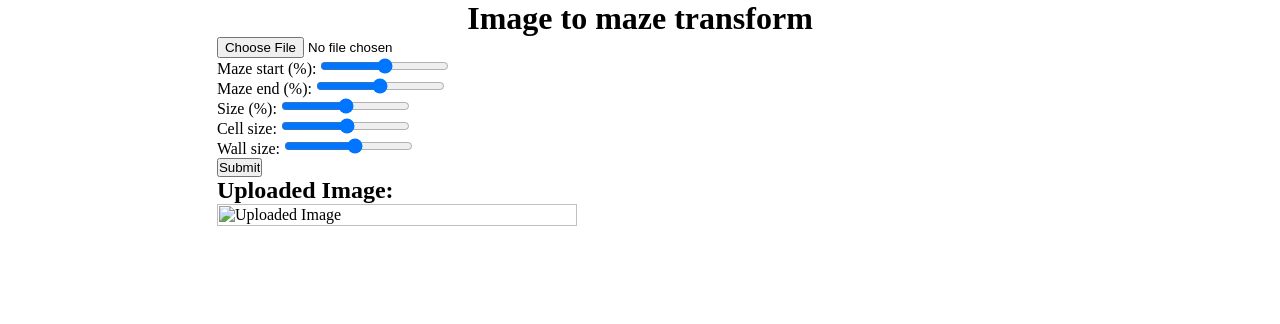
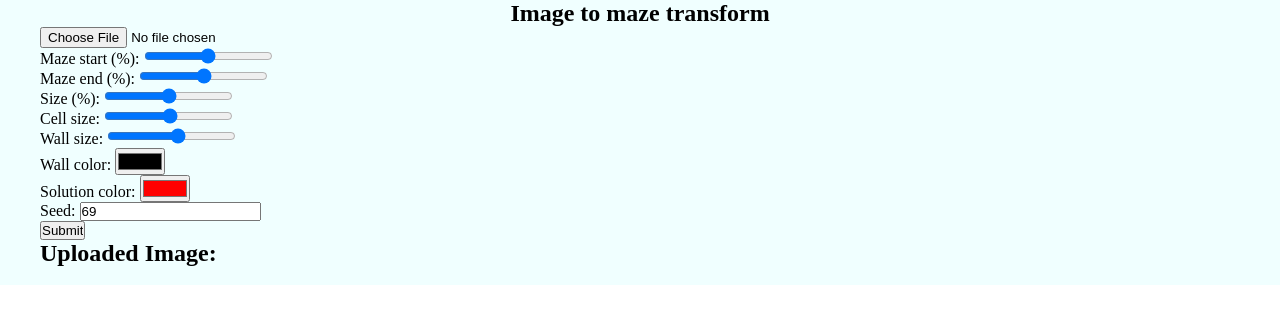
Before and after one commit to zn1k4l3o/mazeGenerator, a Flask app: page / in a window 1280 px wide. Shown: the top 324 px of the page. Run offline with Flask 3, Linux system fonts and the light colour scheme; style sheets or scripts are compiled from the project's sources.

Commit message:
feat: better css and download

```diff
--- a/main.py
+++ b/main.py
@@ -6,140 +6,175 @@ from matrixTools.mazesolve import solveBFS
 from flask import Flask, request, render_template, jsonify, send_file, Response
 from io import BytesIO
 import numpy as np
+import time
+from svg import SVG
+from copy import deepcopy
 
 app = Flask(__name__)
 
-app.config['REMEMBERED_IMAGE'] = None
-app.config['REMEMBERED_IMAGE']
-app.config['REMEMBERED_MAZE'] = None
-app.config['REMEMBERED_START_PERCENT'] = None
-app.config['REMEMBERED_END_PERCENT'] = None
-app.config['REMEMBERED_WALL_POSITIONS'] = None
-app.config['REMEMBERED_SIZE_PERCENTAGE'] = None
-app.config['REMEMBERED_SEED'] = None
-app.config['REMEMBERED_MAZE_SOLUTION'] = None
-app.config['REMEMBERED_CELL_SIZE'] = None
-app.config['REMEMBERED_WALL_SIZE'] = None
-app.config['REMEMBERED_SEED'] = None
+app.config["REMEMBERED_IMAGE"] = None
+app.config["REMEMBERED_IMAGE_MATRIX"] = None
+app.config["REMEMBERED_MAZE_MATRIX"] = None
+app.config["REMEMBERED_MAZE"] = None
+app.config["REMEMBERED_START_PERCENT"] = None
+app.config["REMEMBERED_END_PERCENT"] = None
+app.config["REMEMBERED_WALL_POSITIONS"] = None
+app.config["REMEMBERED_SIZE_PERCENTAGE"] = None
+app.config["REMEMBERED_SEED"] = None
+app.config["REMEMBERED_MAZE_SOLUTION"] = None
+app.config["REMEMBERED_CELL_SIZE"] = None
+app.config["REMEMBERED_WALL_SIZE"] = None
+app.config["REMEMBERED_SEED"] = None
+app.config["REMEMBERED_WALL_COLOR"] = None
+app.config["REMEMBERED_SOLUTION_COLOR"] = None
+app.config["REMEMBERED_SVG_MAZE"] = None
+app.config["REMEMBERED_SVG_SOLUTION"] = None
+
 
 def printMaze(maze):
     for i in range(len(maze)):
         line = maze[i]
-        out = ''
+        out = ""
         for ti in range(len(line)):
             tile = maze[i, ti]
-            if (tile == 69):
+            if tile == 69:
                 out += "X"
-            elif (tile == 255):
+            elif tile == 255:
                 out += "."
-            elif (tile == 3):
-                out += '#'
+            elif tile == 3:
+                out += "#"
             else:
-                out += ' '
-        print(out)
-
-def main():
-    '''
-    img = Image.open('mazeGenerator/test_images/12.jpg')
-    imageMatrix, mazeMatrix = getShapeFromImage(img, 0.07)
-    addYX = [0,0]
-    if (imageMatrix.shape[0] % 2 == 0):
-        addYX[0] = 1
-    if (imageMatrix.shape[1] % 2 == 0):
-        addYX[1] = 1
-    dfsStart = (imageMatrix.shape[0] + addYX[0], imageMatrix.shape[1] + addYX[1])
-    maze = createMaze(mazeMatrix, dfsStart, seed=69)
-    #ne intuitivno
-    #dva slidera za start i end - 0-100%, 0-360
-    walls = getBorderWalls(maze)
-    startValue = 0
-    endValue = int(len(walls)/2)
-    maze[walls[startValue]] = 255
-    maze[walls[endValue]] = 255
-
-    mazeSolution = solveBFS(maze, walls[startValue], walls[endValue])
-
-    for i in range(len(mazeSolution)):
-        line = mazeSolution[i]
-        out = ''
-        for ti in range(len(line)):
-            tile = mazeSolution[i, ti]
-            if (tile == 69):
-                out += "X"
-            elif (tile == 255):
-                out += "."
-            elif (tile == 3):
-                out += '#'
-            else:
-                out += ' '
+                out += " "
         print(out)
 
 
-    svgMaze = mazeToSVG(mazeSolution, 20, 3, "#ef22ee", "#009999", showSolution=True)
-    with open("result.svg", "w") as f:
-        f.write(svgMaze.as_str())
-    print(maze.shape)
-    '''
-
-def mazeGenerator(image = None,
-                sizePercentage = None,
-                dfsOrigin = None,
-                startWallPercent = None,
-                endWallPercent = None,
-                cellWidth:int = None,
-                wallWidth:int = None,
-                wallColor ="#ef22ee",
-                solutionColor="#009999",
-                showSolution=False,
-                seed=None):
+def mazeGenerator(
+    image=None,
+    sizePercentage=None,
+    dfsOrigin=None,
+    startWallPercent=None,
+    endWallPercent=None,
+    cellWidth: int = None,
+    wallWidth: int = None,
+    wallColor=None,
+    solutionColor=None,
+    showSolution=False,
+    seed=None,
+):
     img, sizePrct = image, sizePercentage
-    if (image == None):
+    if image == None:
         img = app.config["REMEMBERED_IMAGE"]
-    if (sizePercentage == None):
-        sizePrct = app.config['REMEMBERED_SIZE_PERCENTAGE']
+    if sizePercentage == None:
+        sizePrct = app.config["REMEMBERED_SIZE_PERCENTAGE"]
     cellSize, wallSize = cellWidth, wallWidth
-    if (cellSize == None):
-        cellSize = app.config['REMEMBERED_CELL_SIZE']
-    if (wallSize == None):
-        wallSize = app.config['REMEMBERED_WALL_SIZE']
+    if cellSize == None:
+        cellSize = app.config["REMEMBERED_CELL_SIZE"]
+    if wallSize == None:
+        wallSize = app.config["REMEMBERED_WALL_SIZE"]
     endWallPercentValue, startWallPercentValue = endWallPercent, startWallPercent
-    if (endWallPercentValue == None):
-        endWallPercentValue = app.config['REMEMBERED_END_PERCENT']
-    if (startWallPercentValue == None):
-        startWallPercentValue = app.config['REMEMBERED_START_PERCENT']
-    imageMatrix, mazeMatrix = getShapeFromImage(img, sizePrct)
-    addYX = [0,0]
-    if (imageMatrix.shape[0] % 2 == 0):
+    if endWallPercentValue == None:
+        endWallPercentValue = app.config["REMEMBERED_END_PERCENT"]
+    if startWallPercentValue == None:
+        startWallPercentValue = app.config["REMEMBERED_START_PERCENT"]
+    newWallColor, newSolutionColor = wallColor, solutionColor
+    if wallColor == None:
+        newWallColor = app.config["REMEMBERED_WALL_COLOR"]
+    if solutionColor == None:
+        newSolutionColor = app.config["REMEMBERED_SOLUTION_COLOR"]
+    imageMatrix, mazeMatrix = None, None
+    if image == None and sizePercentage == None:
+        imageMatrix = np.array(app.config["REMEMBERED_IMAGE_MATRIX"])
+        mazeMatrix = np.array(app.config["REMEMBERED_MAZE_MATRIX"])
+    else:
+        print("problem 1")
+        imageMatrix, mazeMatrix = getShapeFromImage(img, sizePrct)
+        app.config["REMEMBERED_IMAGE_MATRIX"] = np.array(imageMatrix)
+        app.config["REMEMBERED_MAZE_MATRIX"] = np.array(mazeMatrix)
+    addYX = [0, 0]
+    if imageMatrix.shape[0] % 2 == 0:
         addYX[0] = 1
-    if (imageMatrix.shape[1] % 2 == 0):
+    if imageMatrix.shape[1] % 2 == 0:
         addYX[1] = 1
     dfsStart = (imageMatrix.shape[0] + addYX[0], imageMatrix.shape[1] + addYX[1])
     mazeSeed = seed
-    if (mazeSeed == None):
-        mazeSeed = app.config['REMEMBERED_SEED']
+    if mazeSeed == None:
+        mazeSeed = app.config["REMEMBERED_SEED"]
     maze = None
     walls = None
-    if (image == None and sizePercentage == None and seed == None):
-        maze = np.array(app.config['REMEMBERED_MAZE'])
-        walls = list(app.config['REMEMBERED_WALL_POSITIONS'])
+    if image == None and sizePercentage == None and seed == None:
+        maze = np.array(app.config["REMEMBERED_MAZE"])
+        walls = list(app.config["REMEMBERED_WALL_POSITIONS"])
     else:
+        print("problem 2")
         maze = createMaze(mazeMatrix, dfsStart, mazeSeed)
-        app.config['REMEMBERED_MAZE'] = np.array(maze)
+        app.config["REMEMBERED_MAZE"] = np.array(maze)
         walls = getBorderWalls(maze)
-        app.config['REMEMBERED_WALL_POSITIONS'] = list(walls)
+        app.config["REMEMBERED_WALL_POSITIONS"] = list(walls)
 
-    startWallIndex = int(startWallPercentValue/100 * len(walls))
-    endWallIndex = int(endWallPercentValue/100 * len(walls))
-    if (endWallIndex == startWallIndex): endWallIndex += 3
+    startWallIndex = int(startWallPercentValue / 100 * len(walls))
+    endWallIndex = int(endWallPercentValue / 100 * len(walls))
+    if startWallIndex == len(walls):
+        startWallIndex = startWallIndex % len(walls)
+    if endWallIndex == len(walls):
+        endWallIndex = endWallIndex % len(walls)
+    if endWallIndex == startWallIndex:
+        endWallIndex += 3
+    if endWallIndex == len(walls):
+        endWallIndex = endWallIndex % len(walls)
     maze[walls[startWallIndex]] = 255
     maze[walls[endWallIndex]] = 255
 
     mazeSolution = None
-    if (image == None and sizePercentage == None and seed == None and endWallIndex == None and startWallIndex == None):
-        mazeSolution = np.array(app.config['REMEMBERED_MAZE_SOLUTION'])
-    else: mazeSolution = solveBFS(maze, walls[startWallIndex], walls[endWallIndex])
-    svgMaze = mazeToSVG(mazeSolution, cellSize, wallSize, wallColor, solutionColor, showSolution)
-    if (showSolution):
+    if (
+        image == None
+        and sizePercentage == None
+        and seed == None
+        and endWallPercent == None
+        and startWallPercent == None
+    ):
+        print("hshshshs")
+        mazeSolution = np.array(app.config["REMEMBERED_MAZE_SOLUTION"])
+    else:
+        print("problem 3")
+        mazeSolution = solveBFS(maze, walls[startWallIndex], walls[endWallIndex])
+        app.config["REMEMBERED_MAZE_SOLUTION"] = np.array(mazeSolution)
+    # svgMaze = None
+    start = time.time()
+    """
+    if (
+        sameSolution
+        and app.config["REMEMBERED_SVG_SOLUTION"] != None
+        and app.config["REMEMBERED_SVG_MAZE"] != None
+    ):
+        if showSolution and wallColor == None and solutionColor == None:
+            svgMaze = deepcopy(app.config["REMEMBERED_SVG_SOLUTION"])
+            print("shit")
+        elif wallColor == None and not showSolution:
+            print("shit2")
+            svgMaze = deepcopy(app.config["REMEMBERED_SVG_MAZE"])
+    if svgMaze == None:
+    """
+    svgMaze = mazeToSVG(
+        mazeSolution,
+        cellSize,
+        wallSize,
+        newWallColor,
+        newSolutionColor,
+        showSolution,
+    )
+
+    """
+        if showSolution:
+            app.config["REMEMBERED_SVG_SOLUTION"] = deepcopy(svgMaze)
+            print("hmmm")
+        else:
+            app.config["REMEMBERED_SVG_MAZE"] = deepcopy(svgMaze)
+            print("hmm222m")
+
+    """
+    end = time.time()
+    print("svgacija -", end - start)
+    if showSolution:
         with open("mazeSolved.svg", "w") as f:
             f.write(svgMaze.as_str())
     else:
@@ -147,8 +182,9 @@ def mazeGenerator(image = None,
             f.write(svgMaze.as_str())
     return svgMaze
 
+
 def images_are_equal(img1, img2):
-    if (img2 == None):
+    if img2 == None:
         return False
     if img1.size != img2.size:
         return False
@@ -156,42 +192,82 @@ def images_are_equal(img1, img2):
     diff = ImageChops.difference(img1, img2)
     return not diff.getbbox()
 
-def assingValues(startPercent, endPercent, sizePercent, cellSize, wallSize, image, seed):
-    newStartPercent, newEndPercent, newSizePercent, newCellSize, newWallSize, newImage, newSeed = None, None, None, None, None, None, None
-    if (startPercent != app.config['REMEMBERED_START_PERCENT']):
+
+def assingValues(
+    startPercent,
+    endPercent,
+    sizePercent,
+    cellSize,
+    wallSize,
+    image,
+    seed,
+    wallColor,
+    solutionColor,
+):
+    (
+        newStartPercent,
+        newEndPercent,
+        newSizePercent,
+        newCellSize,
+        newWallSize,
+        newImage,
+        newSeed,
+        newWallColor,
+        newSolutionColor,
+    ) = (None, None, None, None, None, None, None, None, None)
+    if startPercent != app.config["REMEMBERED_START_PERCENT"]:
         newStartPercent = startPercent
-        app.config['REMEMBERED_START_PERCENT'] = startPercent
-    if (endPercent != app.config['REMEMBERED_END_PERCENT']):
+        app.config["REMEMBERED_START_PERCENT"] = startPercent
+    if endPercent != app.config["REMEMBERED_END_PERCENT"]:
         newEndPercent = endPercent
-        app.config['REMEMBERED_END_PERCENT'] = endPercent
-    if (sizePercent != app.config['REMEMBERED_SIZE_PERCENTAGE']):
+        app.config["REMEMBERED_END_PERCENT"] = endPercent
+    if sizePercent != app.config["REMEMBERED_SIZE_PERCENTAGE"]:
         newSizePercent = sizePercent
-        app.config['REMEMBERED_SIZE_PERCENTAGE'] = sizePercent
-    if (cellSize != app.config):
+        app.config["REMEMBERED_SIZE_PERCENTAGE"] = sizePercent
+    if cellSize != app.config:
         newCellSize = cellSize
-        app.config['REMEMBERED_CELL_SIZE'] = cellSize
-    if (wallSize != app.config['REMEMBERED_WALL_SIZE']):
+        app.config["REMEMBERED_CELL_SIZE"] = cellSize
+    if wallSize != app.config["REMEMBERED_WALL_SIZE"]:
         newWallSize = wallSize
-        app.config['REMEMBERED_WALL_SIZE'] = wallSize
-    if (not images_are_equal(image, app.config['REMEMBERED_IMAGE'])):
+        app.config["REMEMBERED_WALL_SIZE"] = wallSize
+    if not images_are_equal(image, app.config["REMEMBERED_IMAGE"]):
         newImage = image
-        app.config['REMEMBERED_IMAGE'] = image
-    if (seed != app.config['REMEMBERED_SEED']):
+        app.config["REMEMBERED_IMAGE"] = image
+    if seed != app.config["REMEMBERED_SEED"]:
         newSeed = seed
-        app.config['REMEMBERED_SEED'] = seed
+        app.config["REMEMBERED_SEED"] = seed
+    if wallColor != app.config["REMEMBERED_WALL_COLOR"]:
+        newWallColor = wallColor
+        app.config["REMEMBERED_WALL_COLOR"] = wallColor
+    if solutionColor != app.config["REMEMBERED_SOLUTION_COLOR"]:
+        newSolutionColor = wallColor
+        app.config["REMEMBERED_SOLUTION_COLOR"] = solutionColor
 
-    return newStartPercent, newEndPercent, newSizePercent, newCellSize, newWallSize, newImage, newSeed
+    return (
+        newStartPercent,
+        newEndPercent,
+        newSizePercent,
+        newCellSize,
+        newWallSize,
+        newImage,
+        newSeed,
+        newWallColor,
+        newSolutionColor,
+    )
 
-@app.route('/', methods=['GET', 'POST'])
+
+@app.route("/", methods=["GET", "POST"])
 def upload_image():
-    if request.method == 'POST':
+    if request.method == "POST":
         startPercent = float(request.form["startIndex"])
         endPercent = float(request.form["endIndex"])
-        sizePercent = float(request.form["sizePercent"])/100
+        sizePercent = float(request.form["sizePercent"]) / 100
         cellSize = int(request.form["cellSize"])
         wallSize = int(request.form["wallSize"])
-        image = request.files['image']
-        seed = 69
+        image = request.files["image"]
+        seed = int(request.form["seed"])
+        wallColor = request.form["wallColor"]
+        solutionColor = request.form["solutionColor"]
         if image:
 
             image = Image.open(image.stream)
@@ -200,15 +276,53 @@ def upload_image():
             image.save(image_io, format=image.format)
             image_io.seek(0)
 
-            startPercent, endPercent, sizePercent, cellSize, wallSize, image, seed = assingValues(startPercent, endPercent, sizePercent, cellSize, wallSize, image, seed)
-            svgMaze = mazeGenerator(image, sizePercent, None, startPercent, endPercent, cellSize, wallSize, "#00ffff", "#f50655", False, seed)
-
+            (
+                startPercent,
+                endPercent,
+                sizePercent,
+                cellSize,
+                wallSize,
+                image,
+                seed,
+                wallColor,
+                solutionColor,
+            ) = assingValues(
+                startPercent,
+                endPercent,
+                sizePercent,
+                cellSize,
+                wallSize,
+                image,
+                seed,
+                wallColor,
+                solutionColor,
+            )
+            start = time.time()
+            svgMaze = mazeGenerator(
+                image,
+                sizePercent,
+                None,
+                startPercent,
+                endPercent,
+                cellSize,
+                wallSize,
+                wallColor,
+                solutionColor,
+                False,
+                seed,
+            )
+            end = time.time()
+            print("1st Execution in ", (end - start))
+            start = time.time()
             svgMazeSolved = mazeGenerator(showSolution=True)
+            end = time.time()
+            print("2nd Execution in ", (end - start))
             stringMaze, stringSolvedMaze = str(svgMaze), str(svgMazeSolved)
 
-            return jsonify({"maze": stringMaze, "solved":stringSolvedMaze})
+            return jsonify({"maze": stringMaze, "solved": stringSolvedMaze})
 
-    return render_template('index.html')
+    return render_template("index.html")
 
-if __name__ == '__main__':
+
+if __name__ == "__main__":
     app.run(debug=True)
--- a/static/style.scss
+++ b/static/style.scss
@@ -4,14 +4,29 @@
 }
 
 main {
-  width: 1200px;
-  margin: 0 auto;
   display: flex;
   align-items: center;
   flex-direction: column;
+
+  .setup {
+    background-color: azure;
+    width: 100%;
+
+    div {
+      width: 100%;
+      max-width: 1200px;
+      margin: 0 auto;
+
+      h1 {
+        width: 100%;
+        text-align: center;
       }
-
+    }
+  }
   .result {
+    .images {
+      margin: 20px 0;
+      width: 100%;
       display: flex;
       align-items: center;
 
@@ -33,3 +48,14 @@ main {
         width: 100%;
       }
     }
+    .buttons {
+      display: flex;
+      justify-content: space-around;
+      width: 100%;
+      button {
+        width: 160px;
+        height: 60px;
+      }
+    }
+  }
+}
--- a/templates/index.html
+++ b/templates/index.html
@@ -8,6 +8,8 @@
   </head>
   <body>
     <main>
+      <section class="setup">
+        <div>
           <h1>Image to maze transform</h1>
           <form enctype="multipart/form-data" id="imageForm">
             <input
@@ -15,6 +17,7 @@
               name="image"
               id="image"
               accept="image/png, image/jpeg"
+              required
             />
             <br />
             <label for="startIndex">Maze start (%):</label>
@@ -32,10 +35,25 @@
             <label for="wallSize">Wall size:</label>
             <input type="range" name="wallSize" min="1" max="10" />
             <br />
-        <input type="submit" value="Submit" />
+            <label for="wallColor">Wall color:</label>
+            <input type="color" name="wallColor" />
+            <br />
+            <label for="solutionColor">Solution color:</label>
+            <input type="color" name="solutionColor" value="#ff0000" />
+            <br />
+            <label for="seed">Seed:</label>
+            <input type="number" name="seed" value="69" />
+            <br />
+            <input type="submit" value="Submit" id="submit" />
             <br />
             <h2>Uploaded Image:</h2>
-        <section class="result">
+
+            <br />
+          </form>
+        </div>
+      </section>
+      <section class="result" id="result">
+        <div class="images">
           <img
             src=""
             alt="Uploaded Image"
@@ -49,18 +67,20 @@
             class="solvedmazeContainer"
             id="solvedmazeContainer"
           ></div>
+        </div>
+        <div class="buttons">
+          <button id="mazeDownload">Download maze</button>
+          <button id="solutionDownload">Download solution</button>
+        </div>
       </section>
-
-        <div>
-          <span id="loading"></span>
-        </div>
-        <br />
-      </form>
     </main>
   </body>
   <script>
     const form = document.querySelector(`#imageForm`);
     let submitted = false;
+    var svgMaze = undefined;
+    var svgSolved = undefined;
+    document.getElementById("result").style.display = "none";
 
     async function handleSubmit(event) {
       event.preventDefault();
@@ -69,16 +89,55 @@
       const imageInput = document.getElementById("image").files[0];
       document.getElementById("targetImage").src =
         URL.createObjectURL(imageInput);
+      document.getElementById("submit").disabled = true;
 
       const response = await fetch("/", { method: "POST", body: formData });
 
       const svg = await response.json();
+      document.getElementById("result").style.display = "block";
+      document.getElementById("submit").disabled = false;
 
+      svgMaze = svg.maze;
+      svgSolved = svg.solved;
       document.getElementById("mazeContainer").innerHTML = svg.maze;
       document.getElementById("solvedmazeContainer").innerHTML = svg.solved;
       submitted = true;
     }
 
+    function handleDownload(type) {
+      var maze = svgMaze;
+      if (type == "solution") {
+        maze = svgSolved;
+      }
+      console.log(type);
+      const blob = new Blob([maze], { type: "image/svg+xml" });
+      const url = URL.createObjectURL(blob);
+      const a = document.createElement("a");
+      a.href = url;
+      a.download = type === "solution" ? "maze-solution.svg" : "maze.svg";
+      document.body.appendChild(a);
+      a.click();
+      document.body.removeChild(a);
+      URL.revokeObjectURL(url);
+    }
+
+    document.getElementById("mazeDownload").addEventListener("click", () => {
+      handleDownload("maze");
+    });
+    document
+      .getElementById("solutionDownload")
+      .addEventListener("click", () => {
+        handleDownload("solution");
+      });
     form.addEventListener(`submit`, handleSubmit);
+    const inputs = form.querySelectorAll("input, select, textarea");
+
+    /*
+    inputs.forEach((input) => {
+      input.addEventListener("change", () => {
+        form.requestSubmit();
+      });
+    });
+    */
   </script>
 </html>
```
Lines whose indentation alone changed are shown as unchanged.
